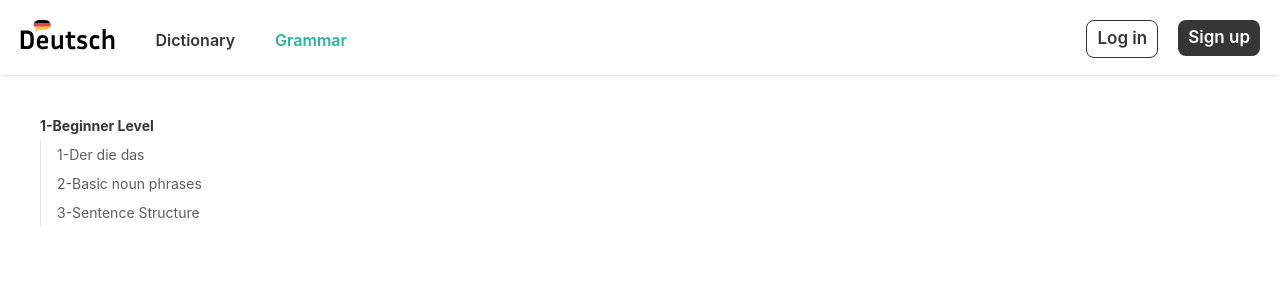
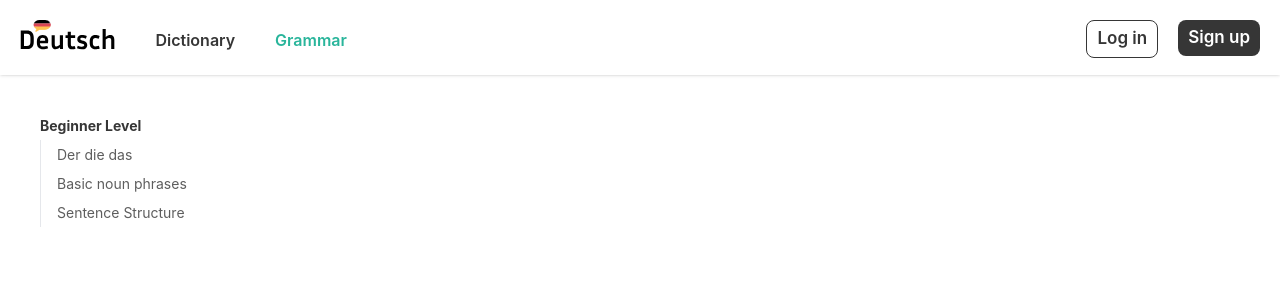
Before and after one commit to Redevil92/learn-german-app, a React (Vite) app in the folder Frontend/: page /grammar in a window 1280 px wide. Shown: the top 300 px of the page. Built offline with nearby package versions, Linux system fonts and the light colour scheme; no server answers.

Commit message:
SelectedItem works for SelectionMenu.

```diff
--- a/Frontend/src/components/SelectionMenu/SelectionMenu.tsx
+++ b/Frontend/src/components/SelectionMenu/SelectionMenu.tsx
@@ -7,6 +7,10 @@ interface SelectionMenuProps {
 }
 
 export default function SelectionMenu(props: SelectionMenuProps) {
+  const removeIndexFromTitle = (title: string) => {
+    return title.split("-").slice(1).join(" ");
+  };
+
   return (
     <>
       <aside
@@ -17,7 +21,7 @@ export default function SelectionMenu(props: SelectionMenuProps) {
           {props.categories.map((category) => (
             <div key={category.title} className="mb-6">
               <div className="mb-1">
-                <strong>{category.title}</strong>
+                <strong>{removeIndexFromTitle(category.title)}</strong>
               </div>
               <div>
                 {category.items.map((item) => (
@@ -27,12 +31,12 @@ export default function SelectionMenu(props: SelectionMenuProps) {
                     }
                     key={item}
                     className={`category-item py-1 pl-4 cursor-pointer border-l hover:border-[--primary-color] ${
-                      item === props.selectedItem
+                      item === props.selectedItem.split("/")[1]
                         ? "border-[--primary-color] !text-[--primary-color]"
                         : ""
                     }   text-[--font-color_light]`}
                   >
-                    {item}
+                    {removeIndexFromTitle(item)}
                   </div>
                 ))}
               </div>
```
